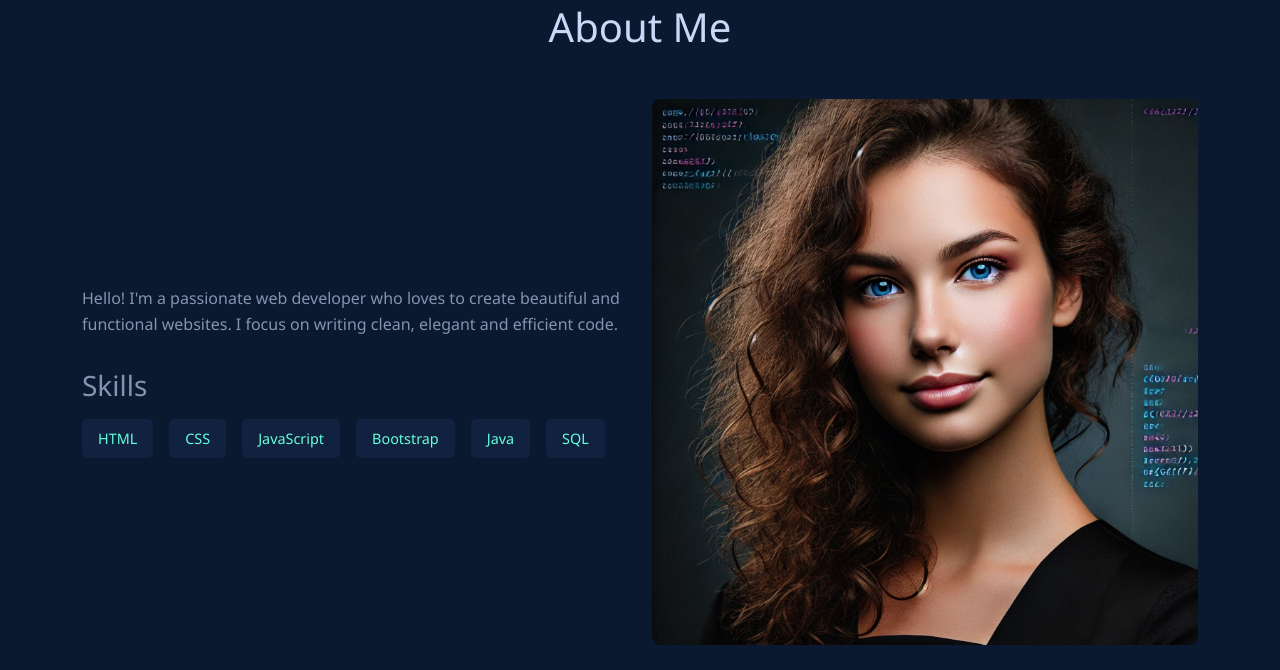
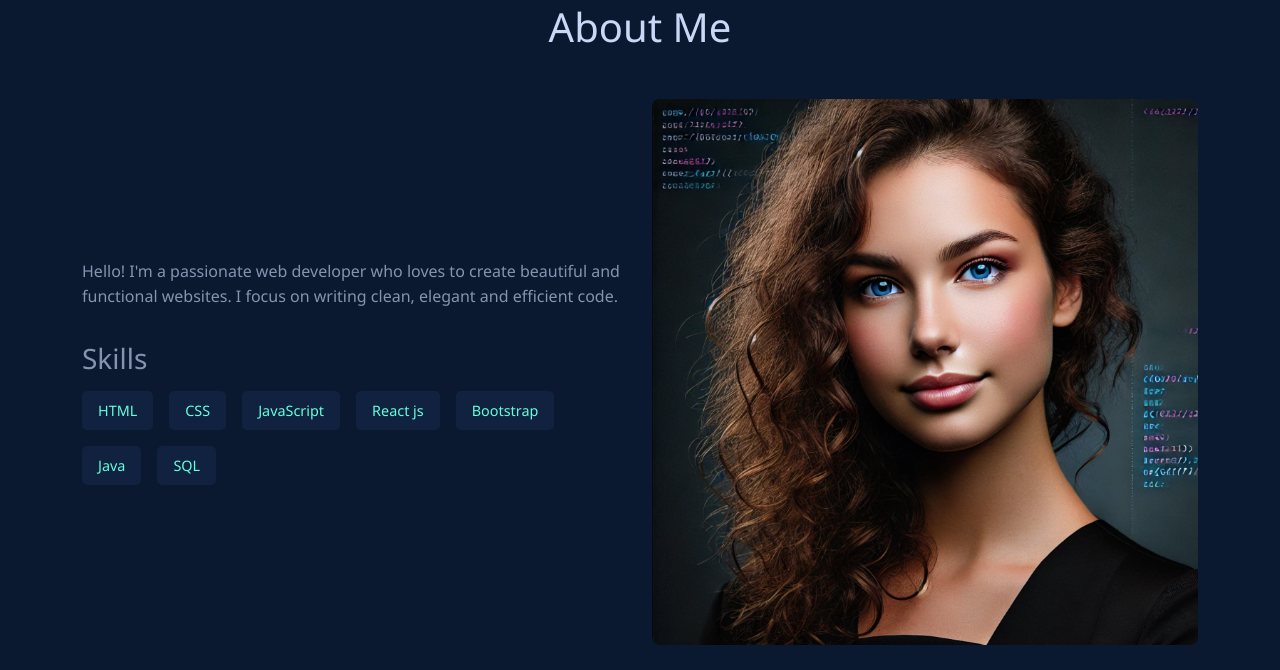
Before and after one commit to Selimo100/Portfolio, a PHP site: page / in a window 1280 px wide. Shown: the part 897-1567 px from the top of the page. Run offline with PHP 8.4, Linux system fonts and the light colour scheme.

Commit message:
add: react js to skills

```diff
--- a/index.php
+++ b/index.php
@@ -89,6 +89,7 @@
               <span class="skill-tag">HTML</span>
               <span class="skill-tag">CSS</span>
               <span class="skill-tag">JavaScript</span>
+              <span class="skill-tag">React js</span>
               <span class="skill-tag">Bootstrap</span>
               <span class="skill-tag">Java</span>
               <span class="skill-tag">SQL</span>
```
